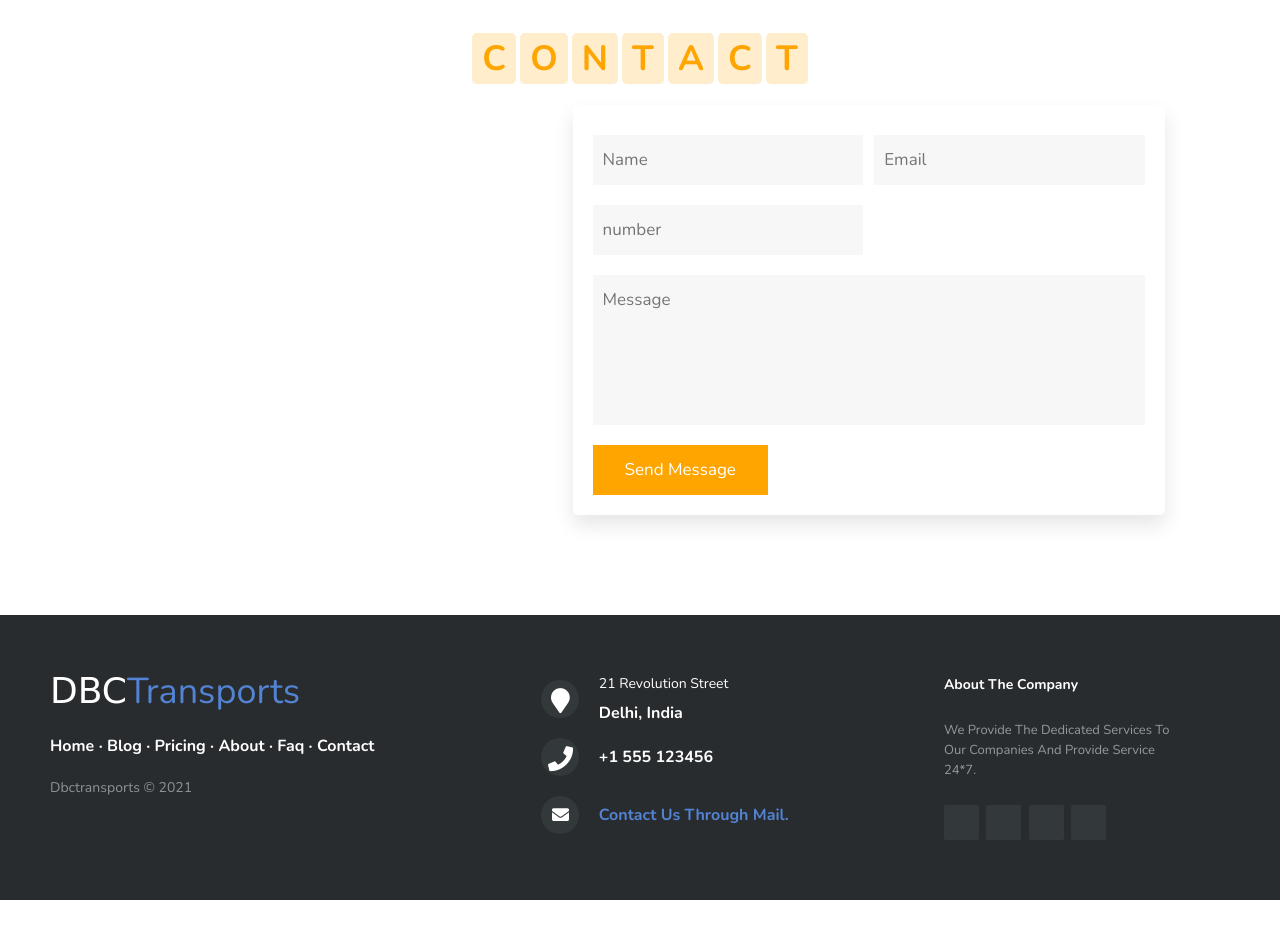
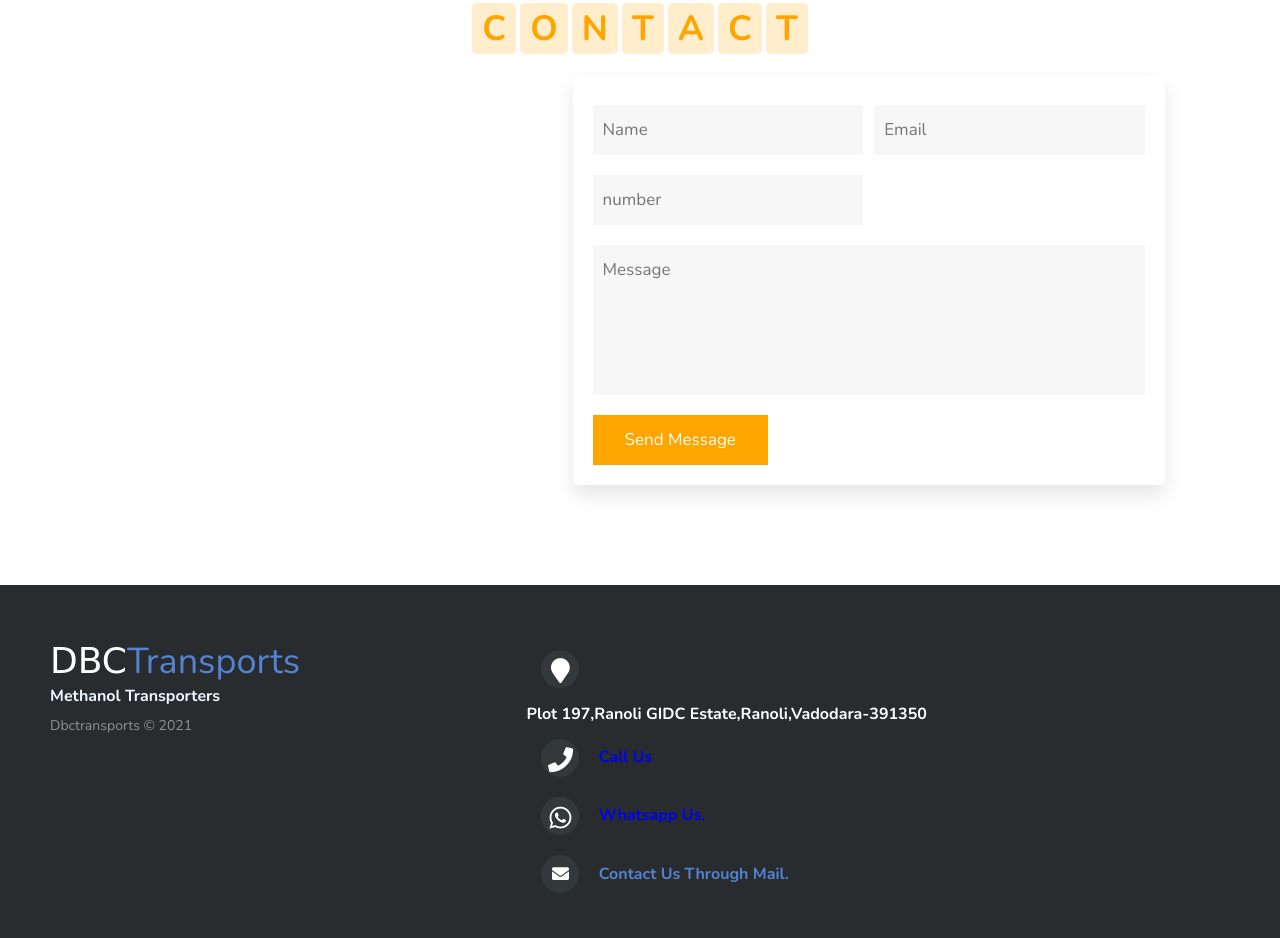
Before and after one commit to manav0117/dbc_transports, a plain HTML site: page index.html in a window 1280 px wide. Shown: the part 2325-3263 px from the top of the page. Before the commit the page ends 3225 px from the top, so only its background shows below. Drawn offline with nearby package versions, Linux system fonts and the light colour scheme.

Commit message:
Add files via upload

```diff
--- a/index.html
+++ b/index.html
@@ -49,14 +49,14 @@
     <div id="about">
       <h1>About Us</h1>
       <p>
-        TruckGuru is one of the foremost trucking companies, delivering the
-        plethora of transport services to its esteemed consumers across India.
+        DBC Transport is one of the foremost trucking companies, delivering the
+        plethora of transport services to its esteemed consumers across Gujarat.
         We are the “best-in-class and cost-effective transporter” as defined by
         our customers and serving this industry for many years. We have set high
         standards in every facet of transportation, and strive to keep raising
         the bar. With our extensive industry knowledge and skilled team, you can
         completely focus on your core interests whereas leaving the tiring and
-        complex moving process on us. Time-critical? No worries – TruckGuru will
+        complex moving process on us. Time-critical? No worries – We will
         help you! Our company is equipped with advanced equipment, modern tools,
         and expertise that enable us to help our consumers with crucial
         transportation and supply chain solutions. We ensure businesses that
@@ -211,19 +211,7 @@
 
       <h3>DBC<span>Transports</span></h3>
 
-      <p class="footer-links">
-      <a href="#">Home</a>
-      ·
-      <a href="#">Blog</a>
-      ·
-      <a href="#">Pricing</a>
-      ·
-      <a href="#">About</a>
-      ·
-      <a href="#">Faq</a>
-      ·
-      <a href="#">Contact</a>
-      </p>
+     <p style="color: aliceblue;">Methanol Transporters</p>
 
       <p class="footer-company-name">dbctransports &copy; 2021</p>
       </div>
@@ -231,14 +219,16 @@
       <div class="footer-center">
 
       <div>
-      <i class="fa fa-map-marker"></i>
-      <p><span>21 Revolution Street</span> Delhi, India</p>
-      </div>
+
+
+      <a href="https://goo.gl/maps/iGmJ6Q8FqjEpiNfP9"> <i class="fa fa-map-marker"></i></a><p>Plot 197,Ranoli GIDC Estate,Ranoli,Vadodara-391350</p>
 
       <div>
       <i class="fa fa-phone"></i>
-      <p>+1 555 123456</p>
+      <a href="tel: +917046620044">Call us</a>
       </div>
+      <i class="fab fa-whatsapp"></i>
+      <a href="https:/wa.me/917046620044">Whatsapp us.</a>
 
       <div>
       <i class="fa fa-envelope"></i>
@@ -247,23 +237,15 @@
 
       </div>
 
-      <div class="footer-right">
+      <!--<div class="footer-right">
 
-      <p class="footer-company-about">
-      <span>About the company</span>
+      <p class="footer-company-about" style="color: aliceblue; font-size: 1.3rem;">
+      <span style="font-size: 2rem;">About the company</span>
       We provide the dedicated services to our companies and provide service 24*7.
       </p>
-
-      <div class="footer-icons">
-
-      <a href="#"><i class="fa fa-facebook"></i></a>
-      <a href="#"><i class="fa fa-twitter"></i></a>
-      <a href="#"><i class="fa fa-linkedin"></i></a>
-      <a href="#"><i class="fa fa-github"></i></a>
-
       </div>
 
-      </div>
+      </div>-->
 
       </footer>
       <!--Footer ends-->
```
